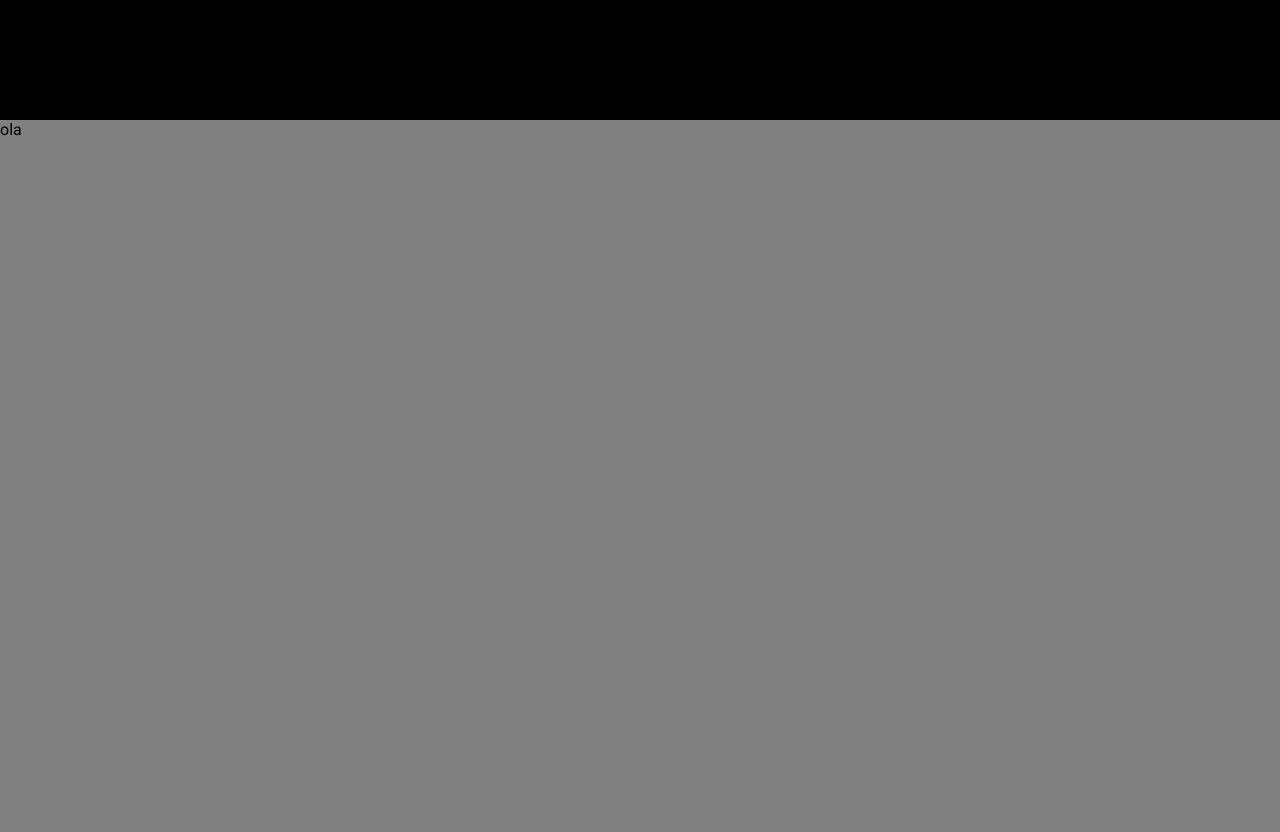
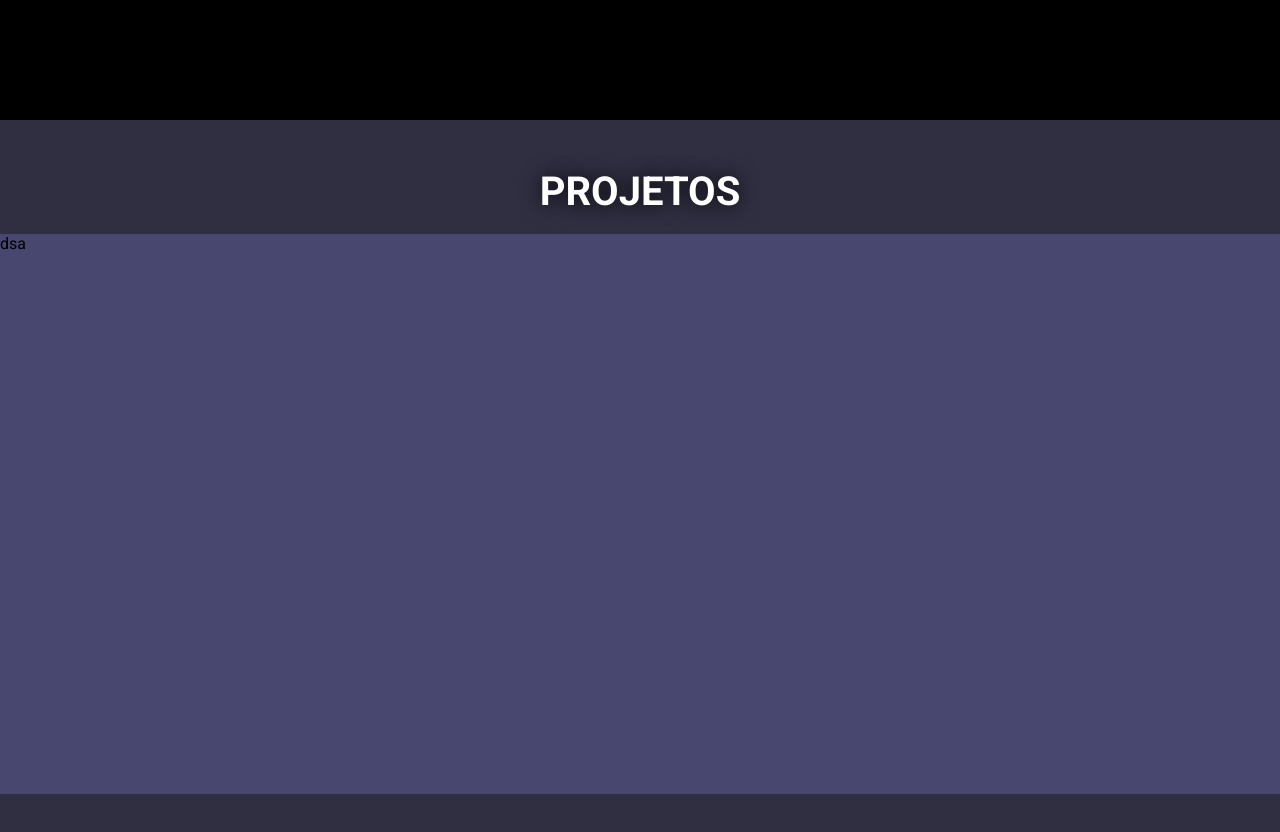
Before and after one commit to igorC5/portfolio_teste, a React (Vite) app: page / in a window 1280 px wide. Shown: the part 1400-2232 px from the top of the page. Built offline with nearby package versions, Linux system fonts and the light colour scheme.

Commit message:
atualizando nomes

```diff
--- a/src/ContainerInfos.css
+++ b/src/ContainerInfos.css
@@ -19,8 +19,10 @@
     border-radius: 25px;
 }
 
-.containImg{
-    background-color: blue;
+.containProj{
+    background-color: rgb(71, 71, 112);
+    height: 70vh;
+    display: grid;
 }
 
 .img{
--- a/src/ContainerInfos.jsx
+++ b/src/ContainerInfos.jsx
@@ -1,13 +1,10 @@
 import './ContainerInfos.css'
 
-function ContainerInfos({imagemURL}){
+function ContainerInfos(){
     return (
         <div>
-            <div className='containImg'>
-                <img
-                    className='img'
-                    src={imagemURL}
-                ></img>
+            <div className='containProj'>
+                dsa
             </div>
         </div>
     )
--- a/src/Descricao.jsx
+++ b/src/Descricao.jsx
@@ -7,7 +7,7 @@ function Descricao(){
             <p className='texto'>
                 Me chamo Igor Cândido, tenho 19 anos, atualmente estou cursando Análise e Desenvolvimento de sistemas.
                 Sou um programador iniciante com um grande interesse por tecnologia e uma forte dedicação ao aprendizado contínuo,
-                buscando oportunidades para aplicar minhas habilidades em projetos significativos. Entre meus conhecimentos, estão:
+                buscando oportunidades para trabalhar e evoluir em projetos significativos. Entre meus conhecimentos, estão:
             </p>
             </div>
 
--- a/src/LandingPage.css
+++ b/src/LandingPage.css
@@ -69,13 +69,19 @@ h2{
 
 /*FUNDO 2*/
 #fundo2{
-    background: linear-gradient(rgb(48, 47, 66), black,black, black, black );
+    background: linear-gradient(rgb(48, 47, 66),   black,black, black, black, black, black );
     height: 90vh;
 }
 
 #fundo3{
-    background-color: gray;
+    background-color: rgb(48, 47, 66);
     height: 100vh;
+}
+
+.projetosTitulo{
+    text-shadow: 0 0 20px black;
+    text-align: center;
+    color: white;
 }
 
 
--- a/src/LandingPage.jsx
+++ b/src/LandingPage.jsx
@@ -96,7 +96,10 @@ function LandingPage(){
             </div>
 
             <div id="fundo3">
-                <p>ola</p>
+                <br></br><br></br>
+                <h2 className="projetosTitulo">PROJETOS</h2>
+                <br></br>
+                <ContainerInfos></ContainerInfos>
             </div>
 
         </div>
```
